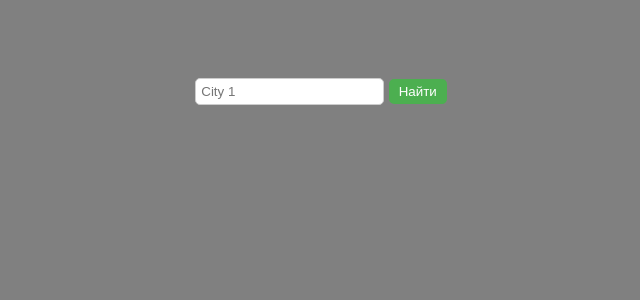
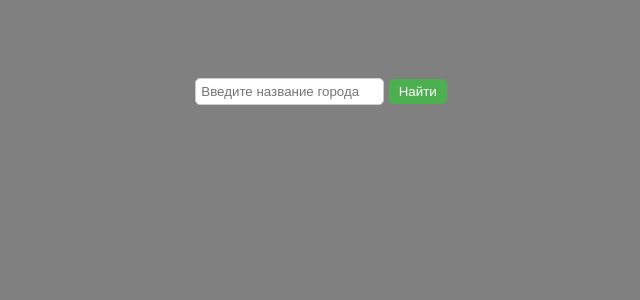
Before and after one commit to Nenarr/weather_app, a Django app: page / in a window 1280 px wide. Shown: the top 300 px of the page, without its empty margins (319-959 px from the left). Run offline with Django 5.2, Linux system fonts and the light colour scheme; parts of the project's set-up code (start-up, migrations or seed data) failed here and were passed over.

Commit message:
small changes

```diff
--- a/weather_project/weather_app/templates/weather_app/index.html
+++ b/weather_project/weather_app/templates/weather_app/index.html
@@ -9,7 +9,7 @@
 <body>
     <form method="post">
         {% csrf_token %}
-        <input type="text" name="city1" placeholder="City 1">
+        <input type="text" name="city" placeholder="Введите название города">
         <button type="submit">Найти</button>
     </form>
 
--- a/weather_project/weather_app/views.py
+++ b/weather_project/weather_app/views.py
@@ -21,7 +21,7 @@ def index(request):
 
     if request.method == "POST":
 
-        city1 = request.POST.get('city1', None)
+        city1 = request.POST.get('city', None)
 
         weather_data, daily_forecast = fetch_weather_and_forecast(city1, current_weather_url_v2, forecast_url, geocoding_url)
 
```
